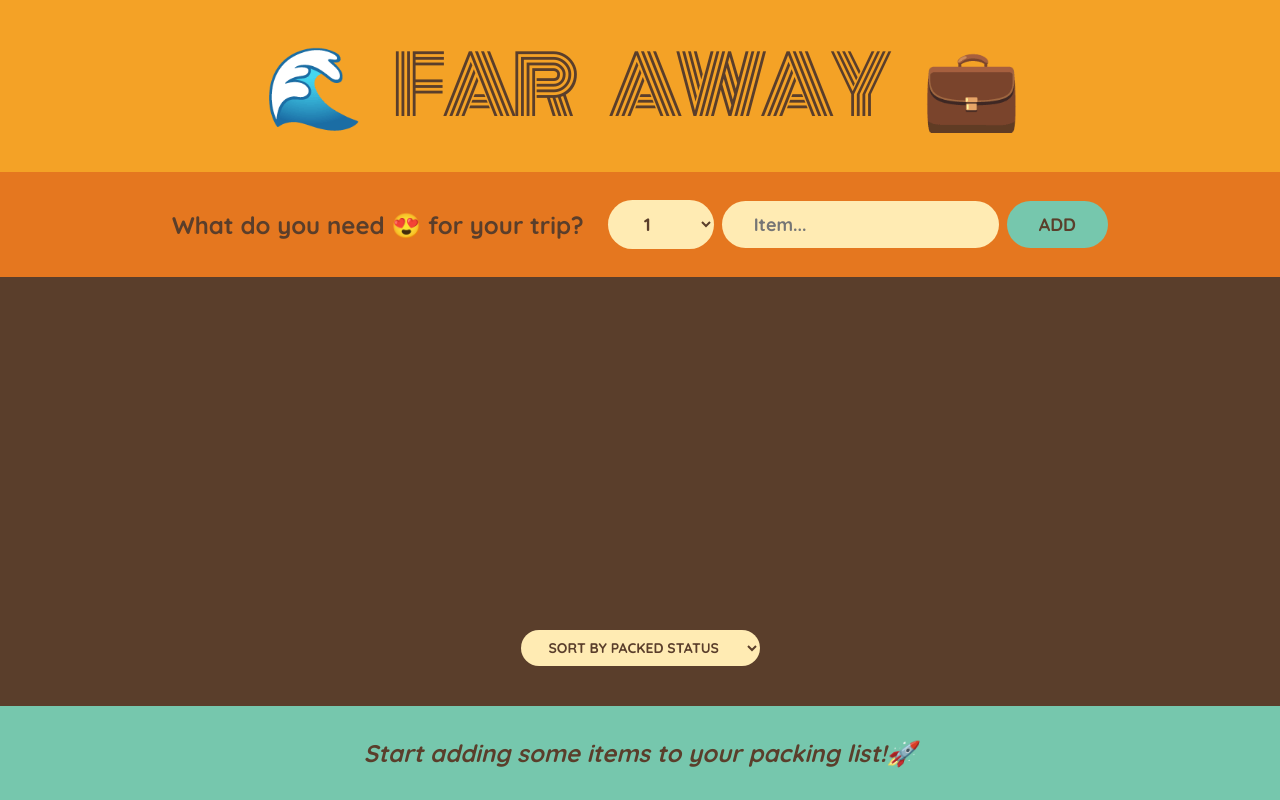
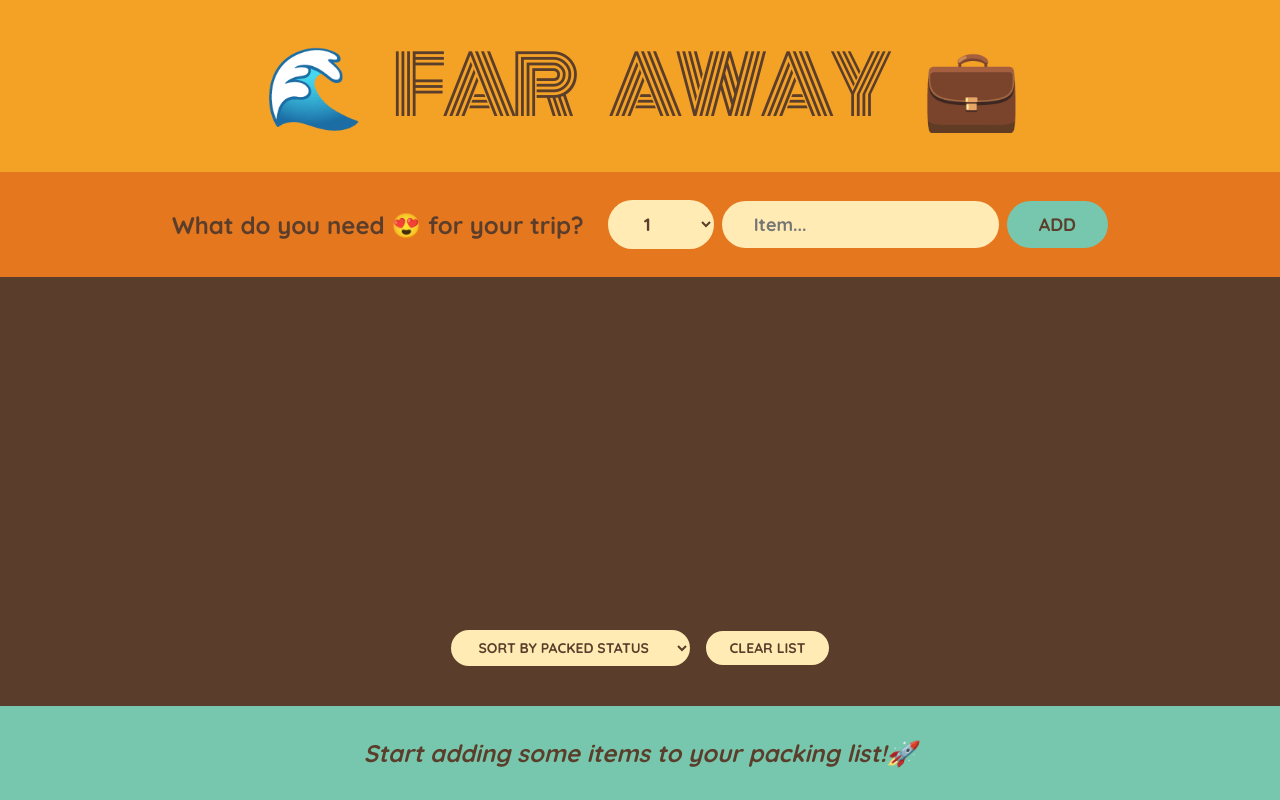
Before and after one commit to jzrlqwzy/Travel-list, a React (Create React App) app: page / in a window 1280 px wide. Built offline with nearby package versions, Linux system fonts and the light colour scheme.

Commit message:
clear list

```diff
--- a/src/App.js
+++ b/src/App.js
@@ -19,6 +19,14 @@ export default function App() {
     );
   };
 
+  const handlerClearList = function () {
+    const confirmed = window.confirm(
+      "Are you sure you want to delete all items?"
+    );
+
+    if (confirmed) setItems([]);
+  };
+
   return (
     <div className="app">
       <Logo />
@@ -27,6 +35,7 @@ export default function App() {
         items={items}
         onDeleteItems={handlerDeleteItems}
         onToggleItem={handlerToggleItems}
+        onClearList={handlerClearList}
       />
       <Stats items={items} />
     </div>
@@ -83,7 +92,7 @@ function Form({ onAddItems }) {
   );
 }
 
-function PackingList({ items, onDeleteItems, onToggleItem }) {
+function PackingList({ items, onDeleteItems, onToggleItem, onClearList }) {
   const [sortBy, setSortBy] = useState("packed");
 
   let sortedItems;
@@ -118,6 +127,7 @@ function PackingList({ items, onDeleteItems, onToggleItem }) {
           <option value="description">Sort by description</option>
           <option value="packed">Sort by packed status</option>
         </select>
+        <button onClick={onClearList}>Clear list</button>
       </div>
     </div>
   );
```
